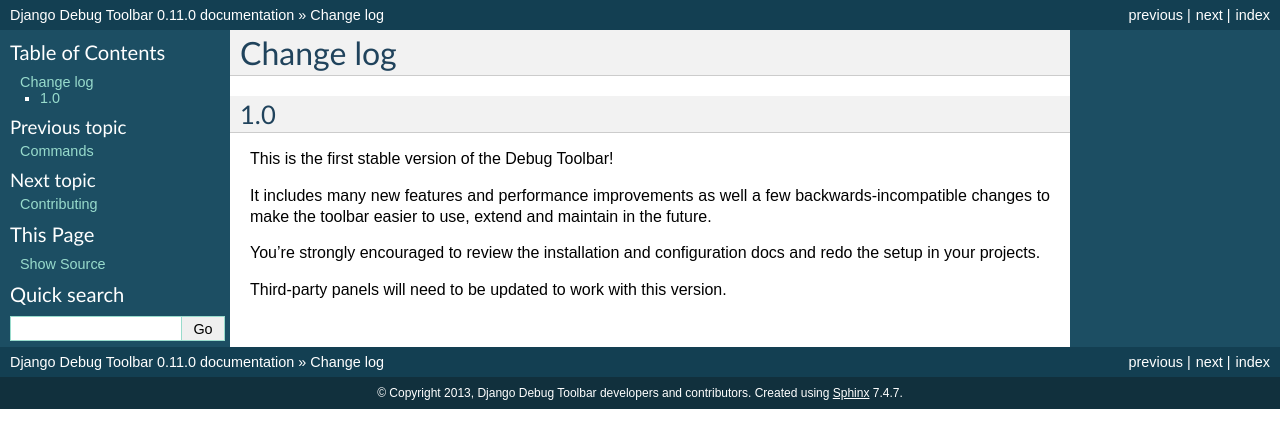
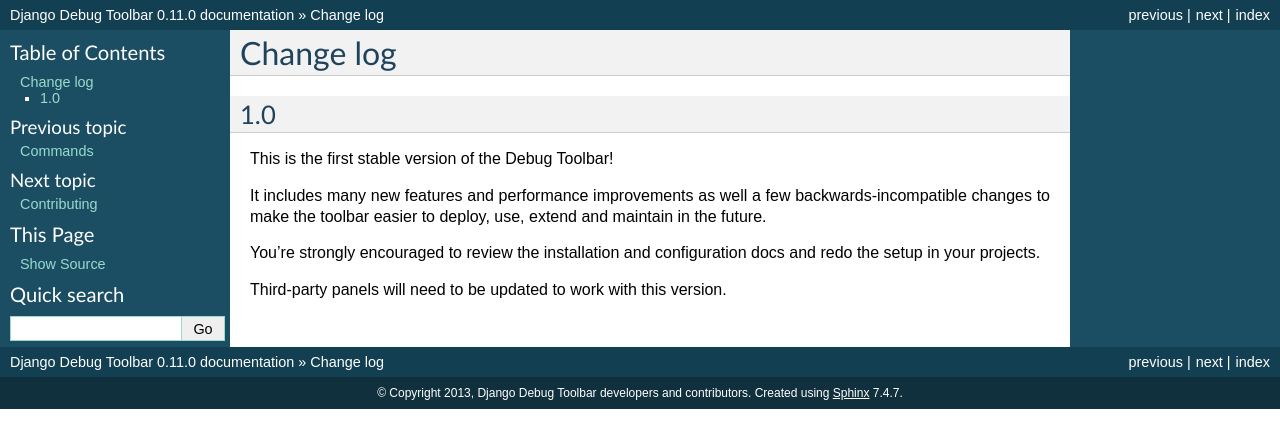
Before and after one commit to jazzband/django-debug-toolbar, a Sphinx documentation site: the page built from docs/changes.rst, in a window 1280 px wide. Shown: the top 448 px of the page. Built offline with Sphinx 7.4.7, drawn with Linux system fonts in a browser that asks for light colours.

Commit message:
Small documentation improvements.

```diff
--- a/docs/changes.rst
+++ b/docs/changes.rst
@@ -7,8 +7,8 @@
 This is the first stable version of the Debug Toolbar!
 
 It includes many new features and performance improvements as well a few
-backwards-incompatible changes to make the toolbar easier to use, extend and
-maintain in the future.
+backwards-incompatible changes to make the toolbar easier to deploy, use,
+extend and maintain in the future.
 
 You're strongly encouraged to review the installation and configuration docs
 and redo the setup in your projects.
--- a/docs/installation.rst
+++ b/docs/installation.rst
@@ -21,7 +21,8 @@
 Quick setup
 -----------
 
-Make sure that ``'django.contrib.staticfiles'`` is set up properly and add
+Make sure that ``'django.contrib.staticfiles'`` is `set up properly
+<https://docs.djangoproject.com/en/stable/howto/static-files/>`_ and add
 ``'debug_toolbar'`` to your ``INSTALLED_APPS`` setting::
 
     INSTALLED_APPS = (
```
Also changed, not shown: other parts of docs/installation.rst (+1 -1 lines).
